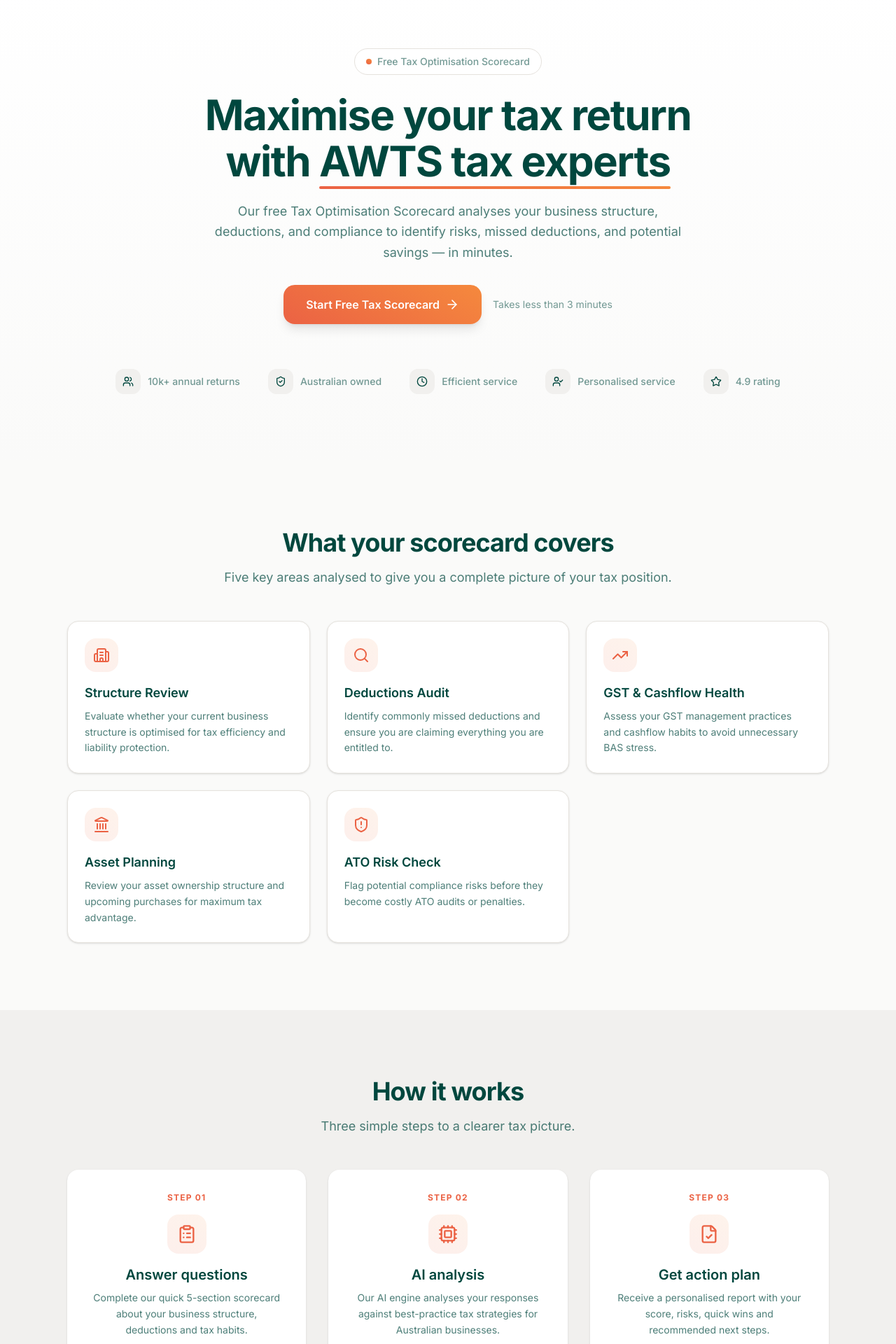
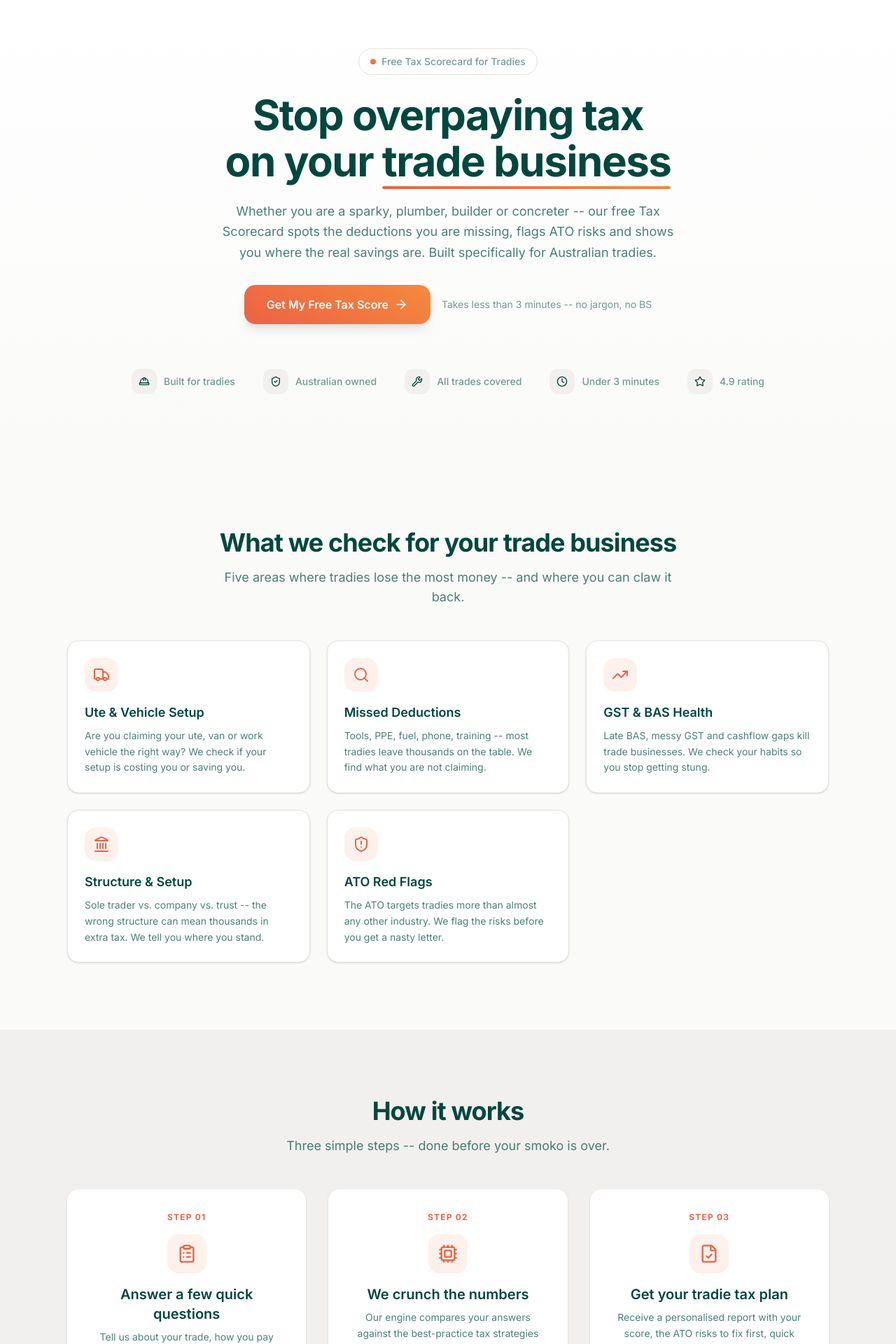
Before and after one commit to davidrios92/v0-tax-scorecard-app, a Next.js app: page / in a window 1280 px wide. Shown: the part 100-2020 px from the top of the page at 70% size. Built offline with nearby package versions, Linux system fonts and the light colour scheme.

Commit message:
feat: update landing page for tradie-focused content\n\nAdapt all components to speak directly to tradies and improve SEO.

```diff
--- a/app/layout.tsx
+++ b/app/layout.tsx
@@ -6,9 +6,9 @@ import './globals.css'
 const _inter = Inter({ subsets: ['latin'] })
 
 export const metadata: Metadata = {
-  title: 'AWTS Tax Optimisation Scorecard | Maximise Your Tax Return',
+  title: 'AWTS Tax Scorecard for Tradies | Stop Overpaying Tax',
   description:
-    'Free Tax Optimisation Scorecard from AWTS. Identify risks, missed deductions and potential savings for your Australian business.',
+    'Free Tax Scorecard built for Australian tradies. Find missed deductions, flag ATO risks and uncover real savings for your trade business.',
   generator: 'v0.app',
   icons: {
     icon: [
--- a/components/benefits-section.tsx
+++ b/components/benefits-section.tsx
@@ -1,7 +1,7 @@
 "use client"
 
 import {
-  Building2,
+  Truck,
   Search,
   TrendingUp,
   Landmark,
@@ -10,34 +10,34 @@ import {
 
 const benefits = [
   {
-    icon: Building2,
-    title: "Structure Review",
+    icon: Truck,
+    title: "Ute & Vehicle Setup",
     description:
-      "Evaluate whether your current business structure is optimised for tax efficiency and liability protection.",
+      "Are you claiming your ute, van or work vehicle the right way? We check if your setup is costing you or saving you.",
   },
   {
     icon: Search,
-    title: "Deductions Audit",
+    title: "Missed Deductions",
     description:
-      "Identify commonly missed deductions and ensure you are claiming everything you are entitled to.",
+      "Tools, PPE, fuel, phone, training -- most tradies leave thousands on the table. We find what you are not claiming.",
   },
   {
     icon: TrendingUp,
-    title: "GST & Cashflow Health",
+    title: "GST & BAS Health",
     description:
-      "Assess your GST management practices and cashflow habits to avoid unnecessary BAS stress.",
+      "Late BAS, messy GST and cashflow gaps kill trade businesses. We check your habits so you stop getting stung.",
   },
   {
     icon: Landmark,
-    title: "Asset Planning",
+    title: "Structure & Setup",
     description:
-      "Review your asset ownership structure and upcoming purchases for maximum tax advantage.",
+      "Sole trader vs. company vs. trust -- the wrong structure can mean thousands in extra tax. We tell you where you stand.",
   },
   {
     icon: ShieldAlert,
-    title: "ATO Risk Check",
+    title: "ATO Red Flags",
     description:
-      "Flag potential compliance risks before they become costly ATO audits or penalties.",
+      "The ATO targets tradies more than almost any other industry. We flag the risks before you get a nasty letter.",
   },
 ]
 
@@ -47,11 +47,11 @@ export function BenefitsSection() {
       <div className="mx-auto max-w-6xl px-4 lg:px-8">
         <div className="mx-auto mb-12 max-w-2xl text-center">
           <h2 className="text-3xl font-bold tracking-tight text-[var(--foreground)] lg:text-4xl">
-            What your scorecard covers
+            What we check for your trade business
           </h2>
           <p className="mt-4 text-lg text-[var(--awts-subheader)]">
-            Five key areas analysed to give you a complete picture of your tax
-            position.
+            Five areas where tradies lose the most money -- and where you can
+            claw it back.
           </p>
         </div>
 
--- a/components/faq-section.tsx
+++ b/components/faq-section.tsx
@@ -9,24 +9,29 @@ import {
 
 const faqs = [
   {
-    question: "Is the Tax Optimisation Scorecard really free?",
+    question: "Is this actually free or is there a catch?",
     answer:
-      "Yes, completely free. We provide the scorecard as a service to help Australian businesses understand their current tax position. There is no obligation to use our paid services afterwards.",
+      "No catch. The scorecard is 100% free. We built it to help tradies see where they stand with their tax -- if you want help acting on the results, we are here, but there is zero obligation.",
   },
   {
-    question: "How long does the scorecard take to complete?",
+    question: "I am a sole trader sparky -- is this relevant to me?",
     answer:
-      "The questionnaire takes approximately 2\u20133 minutes to complete. Our AI engine then analyses your responses and returns your personalised report within seconds.",
+      "Absolutely. Whether you are a sole trader, running a company or using a trust, the scorecard covers structure, deductions, vehicles, GST and ATO risks that apply to every trade -- plumbing, electrical, building, concreting, landscaping, you name it.",
   },
   {
-    question: "Is my information kept confidential?",
+    question: "How long does it take? I am flat out on site.",
     answer:
-      "Absolutely. All information you provide is encrypted and stored securely. We only use your responses to generate your scorecard and will never share your data with third parties without your consent.",
+      "Under 3 minutes. We kept it short on purpose -- no jargon, no essays. You can knock it out on a smoko or waiting for a delivery.",
   },
   {
-    question: "What happens after I receive my scorecard?",
+    question: "Is my information kept private?",
     answer:
-      "You will receive a detailed report showing your tax optimisation score, key risks, quick wins and recommended next steps. If you would like help implementing the recommendations, you can book a free 15-minute call with one of our tax specialists.",
+      "Yes. All your information is encrypted and stored securely. We only use your responses to generate your scorecard and will never share your data with anyone without your consent.",
+  },
+  {
+    question: "What happens after I get my score?",
+    answer:
+      "You will see your score, the biggest risks to fix, quick wins you can act on now and clear next steps. If you want a hand putting it into action, you can book a free 15-minute call with one of our tax specialists who work with tradies every day.",
   },
 ]
 
--- a/components/footer.tsx
+++ b/components/footer.tsx
@@ -17,8 +17,9 @@ export function Footer({ onStartScorecard }: FooterProps) {
               <span className="text-xl font-bold text-white">AWTS</span>
             </div>
             <p className="text-sm leading-relaxed text-white/60">
-              Australian-owned tax and accounting specialists helping businesses
-              optimise their tax position and grow with confidence.
+              Australian-owned tax and accounting specialists helping tradies
+              pay less tax, stay off the ATO radar and grow their trade
+              business with confidence.
             </p>
           </div>
 
@@ -59,8 +60,8 @@ export function Footer({ onStartScorecard }: FooterProps) {
               Get Started
             </h3>
             <p className="mb-4 text-sm text-white/60">
-              Take the free Tax Optimisation Scorecard and discover your savings
-              potential.
+              Take the free Tax Scorecard built for tradies and find out how
+              much you could be saving.
             </p>
             <button
               onClick={onStartScorecard}
--- a/components/hero-section.tsx
+++ b/components/hero-section.tsx
@@ -1,16 +1,16 @@
 "use client"
 
-import { ArrowRight, Star, Users, ShieldCheck, Clock, UserCheck } from "lucide-react"
+import { ArrowRight, Star, HardHat, ShieldCheck, Clock, Wrench } from "lucide-react"
 
 interface HeroSectionProps {
   onStartScorecard: () => void
 }
 
 const trustIndicators = [
-  { icon: Users, label: "10k+ annual returns" },
+  { icon: HardHat, label: "Built for tradies" },
   { icon: ShieldCheck, label: "Australian owned" },
-  { icon: Clock, label: "Efficient service" },
-  { icon: UserCheck, label: "Personalised service" },
+  { icon: Wrench, label: "All trades covered" },
+  { icon: Clock, label: "Under 3 minutes" },
   { icon: Star, label: "4.9 rating" },
 ]
 
@@ -28,13 +28,13 @@ export function HeroSection({ onStartScorecard }: HeroSectionProps) {
                 background: "linear-gradient(30deg, #eb6244, #f5893d 100%)",
               }}
             />
-            Free Tax Optimisation Scorecard
+            Free Tax Scorecard for Tradies
           </div>
 
           <h1 className="text-balance text-4xl font-bold leading-tight tracking-tight text-[var(--foreground)] lg:text-6xl lg:leading-[1.1]">
-            Maximise your tax return with{" "}
+            Stop overpaying tax on your{" "}
             <span className="relative">
-              AWTS tax experts
+              trade business
               <span
                 className="absolute -bottom-1 left-0 h-1 w-full rounded-full"
                 style={{
@@ -45,9 +45,10 @@ export function HeroSection({ onStartScorecard }: HeroSectionProps) {
           </h1>
 
           <p className="mx-auto mt-6 max-w-2xl text-pretty text-lg leading-relaxed text-[var(--awts-subheader)]">
-            Our free Tax Optimisation Scorecard analyses your business structure,
-            deductions, and compliance to identify risks, missed deductions, and
-            potential savings — in minutes.
+            Whether you are a sparky, plumber, builder or concreter -- our free
+            Tax Scorecard spots the deductions you are missing, flags ATO risks
+            and shows you where the real savings are. Built specifically for
+            Australian tradies.
           </p>
 
           <div className="mt-8 flex flex-col items-center justify-center gap-4 sm:flex-row">
@@ -58,11 +59,11 @@ export function HeroSection({ onStartScorecard }: HeroSectionProps) {
                 background: "linear-gradient(30deg, #eb6244, #f5893d 100%)",
               }}
             >
-              Start Free Tax Scorecard
+              Get My Free Tax Score
               <ArrowRight className="size-5 transition-transform group-hover:translate-x-0.5" />
             </button>
             <p className="text-sm text-[var(--muted-foreground)]">
-              Takes less than 3 minutes
+              Takes less than 3 minutes -- no jargon, no BS
             </p>
           </div>
         </div>
--- a/components/how-it-works-section.tsx
+++ b/components/how-it-works-section.tsx
@@ -10,23 +10,23 @@ const steps = [
   {
     icon: ClipboardList,
     step: "01",
-    title: "Answer questions",
+    title: "Answer a few quick questions",
     description:
-      "Complete our quick 5-section scorecard about your business structure, deductions and tax habits.",
+      "Tell us about your trade, how you pay yourself, your ute setup and tax habits. No accounting knowledge needed.",
   },
   {
     icon: Cpu,
     step: "02",
-    title: "AI analysis",
+    title: "We crunch the numbers",
     description:
-      "Our AI engine analyses your responses against best-practice tax strategies for Australian businesses.",
+      "Our engine compares your answers against the best-practice tax strategies used by the top-performing trade businesses in Australia.",
   },
   {
     icon: FileCheck,
     step: "03",
-    title: "Get action plan",
+    title: "Get your tradie tax plan",
     description:
-      "Receive a personalised report with your score, risks, quick wins and recommended next steps.",
+      "Receive a personalised report with your score, the ATO risks to fix first, quick wins and clear next steps.",
   },
 ]
 
@@ -39,7 +39,7 @@ export function HowItWorksSection({ onStartScorecard }: HowItWorksSectionProps)
             How it works
           </h2>
           <p className="mt-4 text-lg text-[var(--awts-subheader)]">
-            Three simple steps to a clearer tax picture.
+            Three simple steps -- done before your smoko is over.
           </p>
         </div>
 
@@ -79,7 +79,7 @@ export function HowItWorksSection({ onStartScorecard }: HowItWorksSectionProps)
               background: "linear-gradient(30deg, #eb6244, #f5893d 100%)",
             }}
           >
-            Start Your Free Scorecard
+            Get My Free Tax Score
           </button>
         </div>
       </div>
```
Also changed, not shown: 1 other file (tests, documents, lock files or other folders).
